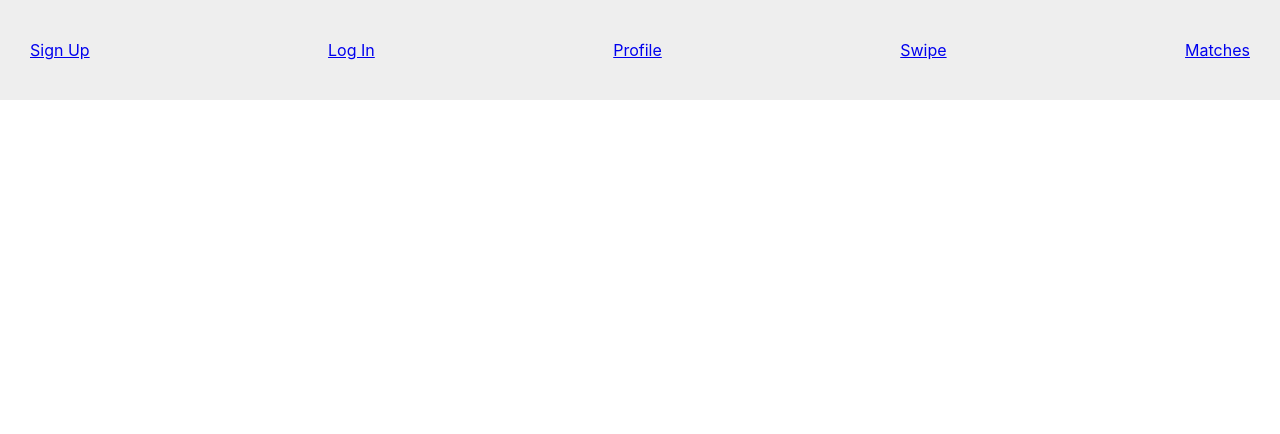
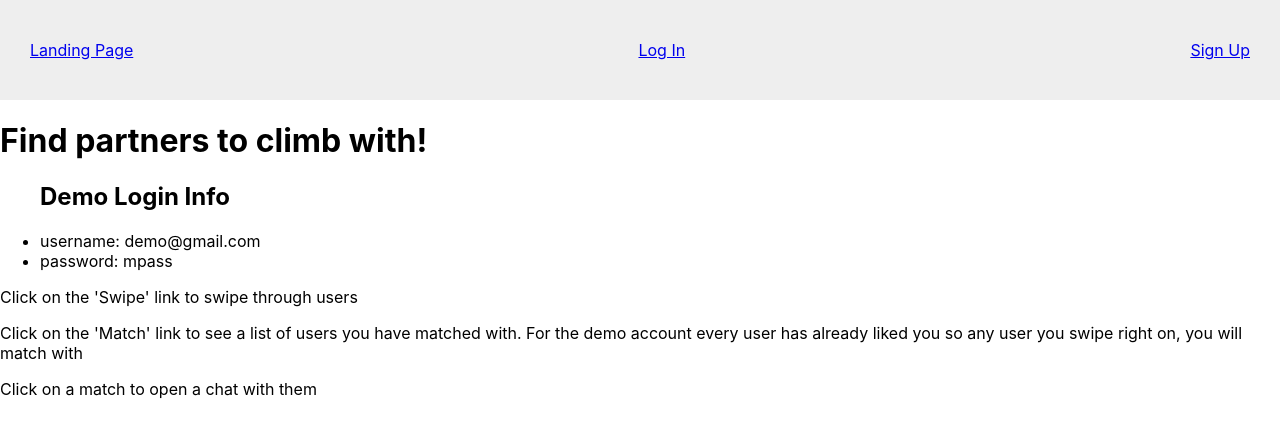
Before and after one commit to pkhaisman/climbr-client, a React (Create React App) app: page / in a window 1280 px wide. Shown: the top 434 px of the page. Built offline with nearby package versions, Linux system fonts and the light colour scheme; no server answers; what @pusher/chatkit-client-react, @pusher/chatkit-server would draw is missing.

Commit message:
Prepare for MVP submission

```diff
--- a/src/components/NavBar/NavBar.js
+++ b/src/components/NavBar/NavBar.js
@@ -4,55 +4,29 @@ import TokenService from '../../services/token-service'
 import './NavBar.css'
 
 class NavBar extends React.Component {
-    renderLoginLink = () => {
-        return (
-            <li>
-                <Link to={'/login'}>
-                    Log In
-                </Link>
-            </li>
-        )
-    }
-
     handleLogoutClick = (e) => {
         TokenService.clearAuthToken()
         this.props.history.push('/login')
         this.props.updateUserLoggedIn(false)
     }
 
-    renderLogoutLink = () => {
-        return (
-            // <li>
-            //     <Link to={'/'} onClick={(e) => this.handleLogoutClick(e)}>
-            //         Log Out
-            //     </Link>
-            // </li>
-            <li>
-                <button onClick={(e) => this.handleLogoutClick(e)}>
-                    Log Out
-                </button>
-            </li>
-        )
-    }
-
-    renderLoginOrLogout = () => {
+    render() {
         return TokenService.hasAuthToken()
-            ? this.renderLogoutLink()
-            : this.renderLoginLink()
-    }
-
-    render() {
-        return (
-            <nav className='NavBar'>
+            ? <nav className='NavBar'>
                 <ul className='NavBar__list'>
-                    <li><Link to={'/signup'}>Sign Up</Link></li>
-                    {this.renderLoginOrLogout()}
                     <li><Link to={'/profile'}>Profile</Link></li>
                     <li><Link to={'/swipe'}>Swipe</Link></li>
                     <li><Link to={'/match'}>Matches</Link></li>
+                    <li><button onClick={(e) => this.handleLogoutClick(e)}>Log Out</button></li>
                 </ul>
             </nav>
-        )
+            : <nav className='NavBar'>
+                <ul className='NavBar__list'>
+                    <li><Link to={'/'}>Landing Page</Link></li>
+                    <li><Link to={'/login'}>Log In</Link></li>
+                    <li><Link to={'/signup'}>Sign Up</Link></li>
+                </ul>
+            </nav>
     }
 }
 
--- a/src/components/Pages/LandingPage/LandingPage.js
+++ b/src/components/Pages/LandingPage/LandingPage.js
@@ -6,6 +6,15 @@ function LandingPage() {
     return (
         <div className='LandingPage'>
             <NavBar />
+            <h1>Find partners to climb with!</h1>
+            <ul>
+                <h2>Demo Login Info</h2>
+                <li>username: demo@gmail.com</li>
+                <li>password: mpass</li>
+            </ul>
+            <p>Click on the 'Swipe' link to swipe through users</p>
+            <p>Click on the 'Match' link to see a list of users you have matched with. For the demo account every user has already liked you so any user you swipe right on, you will match with</p>
+            <p>Click on a match to open a chat with them</p>
         </div>
     )
 }
```
